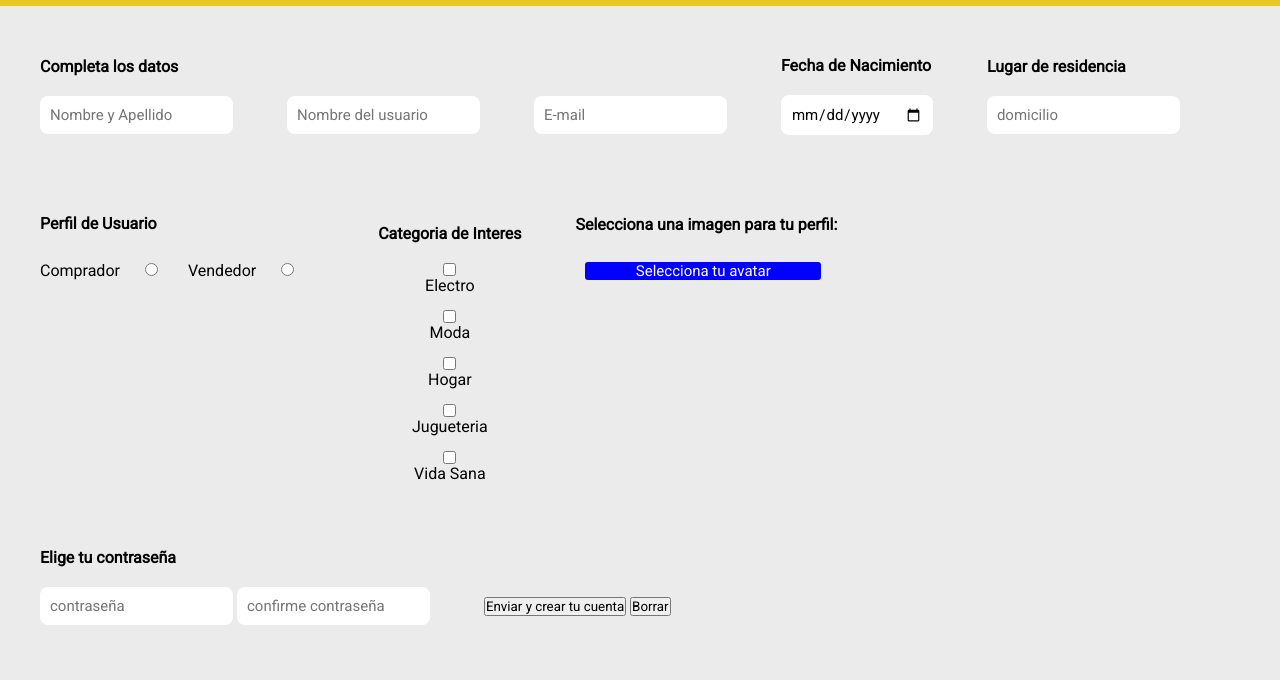
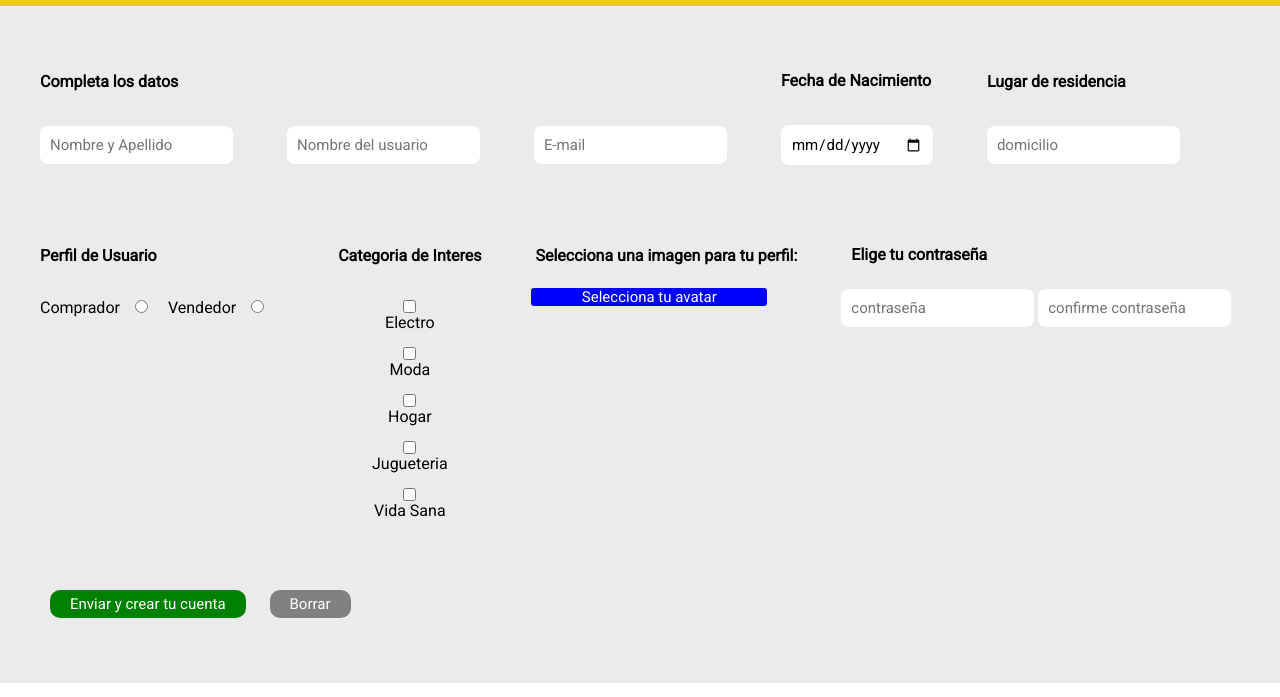
Before and after one commit to egiampieri/mercadoliebre, a website: page src/views/register.html in a window 1280 px wide. Shown: the part 154-851 px from the top of the page. Drawn offline with Linux system fonts and the light colour scheme.

Commit message:
termino de registro

```diff
--- a/public/css/register.css
+++ b/public/css/register.css
@@ -1,37 +1,43 @@
+* {
+    margin: 0 auto;
+    padding: 0;
+}
 
-*{
-    margin:0 auto;
-    padding:0;
-}
-.main{
+.main {
     align-items: baseline;
     text-align: left;
-    margin: 0 ;
+    margin: 0;
     display: inline-block;
-    padding:0;
+    padding: 0;
 }
-.main-section{
+
+.main-section {
     width: 100%;
     padding: 20px 15px;
 }
-.main-section div{
+
+.main-section div {
     text-align: left;
 }
-.formulario{
+
+.formulario {
     align-items: baseline;
     text-align: left;
     margin: 0;
     padding: 25px;
 }
-div.formulario{
+
+div.formulario {
     text-align: left;
     margin-bottom: 10px;
     display: inline-block;
 }
-.click{
+
+.click {
     width: 300px;
     padding: 8px;
 }
+
 .formulario input {
     border: none;
     margin-top: 15px;
@@ -41,10 +47,12 @@ div.formulario{
     padding: 10px;
     font-size: 15px;
 }
-.formulario h4{
-    margin-bottom: 5px;
-    margin-top: 5px;
+
+.formulario h4 {
+    margin-bottom: 20px;
+    margin-top: 20px;
 }
+
 .invalido {
     display: none;
     position: absolute;
@@ -54,12 +62,12 @@ div.formulario{
     font-size: 10px;
 }
 
-.invalido i{
+.invalido i {
     position: absolute;
     font-size: 18px;
 }
 
-#icono{
+#icono {
     position: absolute;
     right: 5px;
     font-size: 18px;
@@ -74,14 +82,15 @@ div.formulario{
     padding: 5px 10px;
     border-radius: 5px;
 }
-input.click{
+
+input.click {
     width: auto;
 }
 
 .imagen {
     position: relative;
     display: inline-block;
-    margin: -10px 10px;
+    margin: -4px;
 }
 
 .imagen::before {
@@ -104,22 +113,23 @@ input.click{
     opacity: 0;
     width: 150px;
     height: 20px;
-    display: inline-block;
+    display: flex;
 }
 
 #src-file1::before {
     content: 'Selecciona tu avatar';
 }
 
-div.formulario .image-h4{
+div.formulario .image-h4 {
     margin-top: 20px;
     margin-bottom: 10px !important;
 }
 
-div.tipo{
+div.tipo {
     display: flex;
     align-items: center;
     position: relative;
+    margin: auto;
 }
 
 div.tipo-usuario {
@@ -130,19 +140,42 @@ padding-left: 15px;
     flex-direction: row;
 }
 
-div.tipo-usuario input{
-    margin:25px;
+div.tipo-usuario input {
+    margin: 15px;
 }
 
-div.tipo-usuario label{
+div.tipo-usuario label {
     margin-right: 5px;
     height: 45px;
 }
-div.categorias-general{
-    margin-top:5px;
+
+div.categorias-general {
+    margin-top: 15px;
     display: flex;
     flex-direction: column;
 }
-div.usuario{
+
+div.usuario {
     margin-top: -4px;
 }
+
+div.password{
+    margin: -10px;
+}
+.boton {
+    background-color: green;
+    border: none;
+    font-size: 15px;
+    color: white;
+    padding: 5px 20px;
+    border-radius: 10px;
+    margin:10px;
+}
+
+.boton#anular {
+    background-color: grey;
+    padding: 5px 20px;
+    border-radius: 10px;
+    font-size: 15px;
+
+}
--- a/src/views/register.html
+++ b/src/views/register.html
@@ -48,8 +48,8 @@
             <div class="formulario">
                 <h4>Completa los datos</h4>
                 <label for="nombre">
-                    <input for="text" name="nombre" placeholder="Nombre y Apellido" pattern="[A-Za-z0-9!?-@]{6,12}"
-                        class="click" required>
+                    <input for="text" name="nombre" placeholder="Nombre y Apellido"
+                        pattern="^(?=.*\d)(?=.*[a-z])(?=.*[A-Z]).{8,}" class="click" required>
                     <div class="invalido">Debes completar este campo sólo con letras. <i
                             class="fa-solid fa-circle-exclamation" id="icono"></i></div>
                 </label>
@@ -59,7 +59,8 @@
                 <label for="nombre">
                     <input type="text" name="nombreUsuario" placeholder="Nombre del usuario"
                         pattern="[A-Za-z0-9!?-@]{6,12}" class="click" require>
-                        <div class="invalido">Debes completar este campo sólo con letras y/o numeros. <i class="fa-solid fa-circle-exclamation" id="icono"></i></div>
+                    <div class="invalido">Debes completar este campo sólo con letras y/o numeros. <i
+                            class="fa-solid fa-circle-exclamation" id="icono"></i></div>
                 </label>
             </div>
 
@@ -91,16 +92,14 @@
                 <h4>Perfil de Usuario</h4>
                 <div class="tipo">
                     <div class="tipo-usuario">
-                        <label for="comprador">Comprador<input type="radio" name="perfil" id="comprador"
-                                class="radio">
-                        <div class="invalido">Debes elegir un perfil de usuario.</div>
+                        <label for="comprador">Comprador<input type="radio" name="perfil" id="comprador" class="radio">
+                            <div class="invalido">Debes elegir un perfil de usuario.</div>
                         </label>
                     </div>
 
                     <div class="tipo-usuario">
-                        <label for="vendedor">Vendedor<input type="radio" name="perfil" id="vendedor"
-                                class="radio">
-                        <div class="invalido">Debes elegir un perfil de usuario.</div>
+                        <label for="vendedor">Vendedor<input type="radio" name="perfil" id="vendedor" class="radio">
+                            <div class="invalido">Debes elegir un perfil de usuario.</div>
                         </label>
                     </div>
                 </div>
@@ -135,15 +134,21 @@
                     <label for="pass">
                         <input type="password" name="passaword" placeholder="contraseña" pattern="[A-Za-z0-9!?-@]{6,12}"
                             class="click" required>
+                        <div class="invalido">Debes elegir una contraseña válida<i
+                                class="fa-solid fa-circle-exclamation" id="icono"></i></div>
                         <input type="password" name="passawordconfirm" placeholder="confirme contraseña"
-                            pattern="[A-Za-z0-9!?-@]{6,12}" class="click" required>
+                            pattern="^(?=.*\d)(?=.*[a-z])(?=.*[A-Z]).{8,}" class="click" required>
+                        <div class="invalido">Repite una contraseña <i
+                                class="fa-solid fa-circle-exclamation" id="icono"></i></div>
                     </label>
                 </div>
             </div>
 
             <div class="formulario">
-                <button type="submit">Enviar y crear tu cuenta</button>
-                <button type="reset">Borrar</button>
+                <div class="final">
+                <button type="submit" class="boton">Enviar y crear tu cuenta</button>
+                <button type="reset" class="boton" id="anular">Borrar</button>
+                </div>
             </div>
         </form>
     </main>
```
Lines whose indentation alone changed are shown as unchanged.
